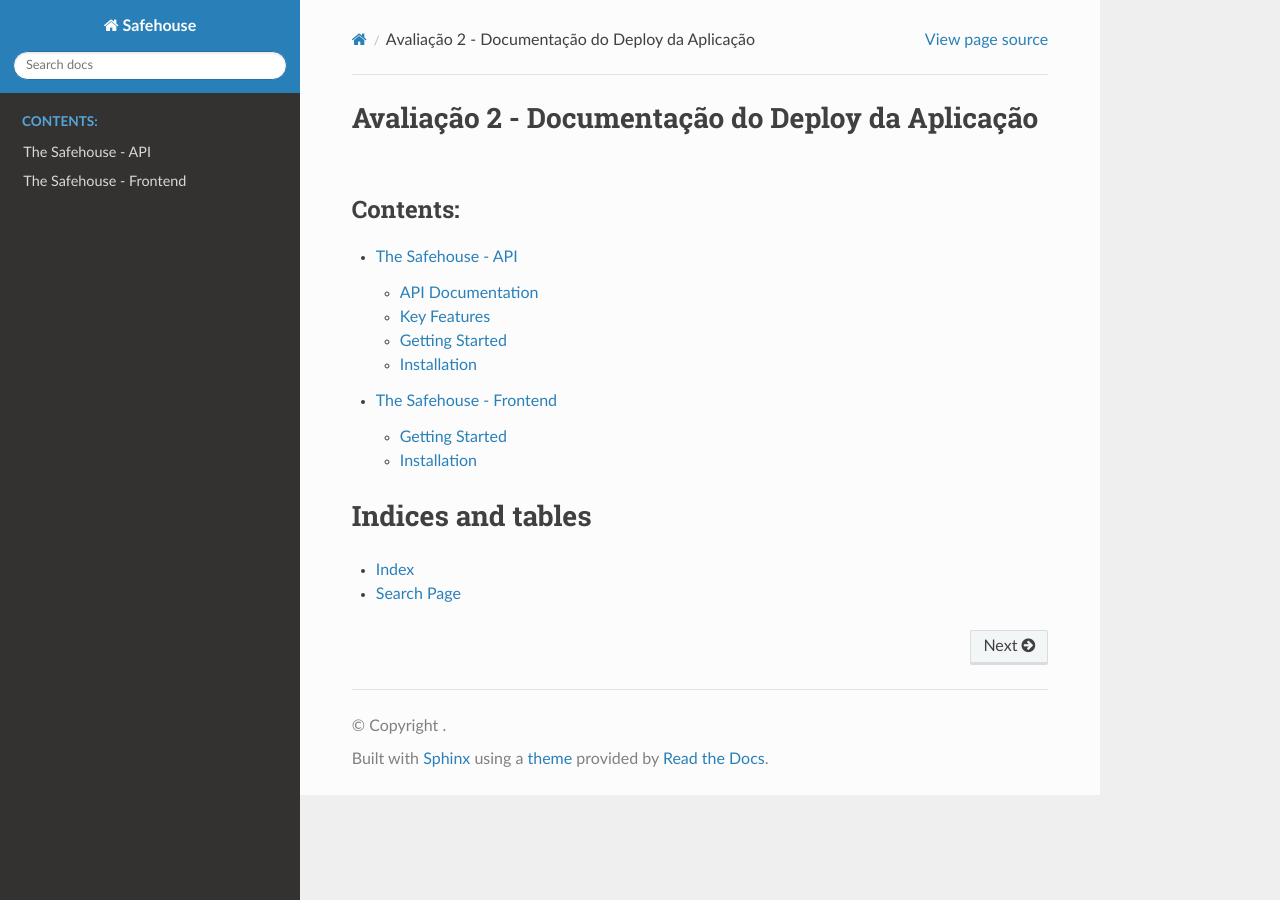
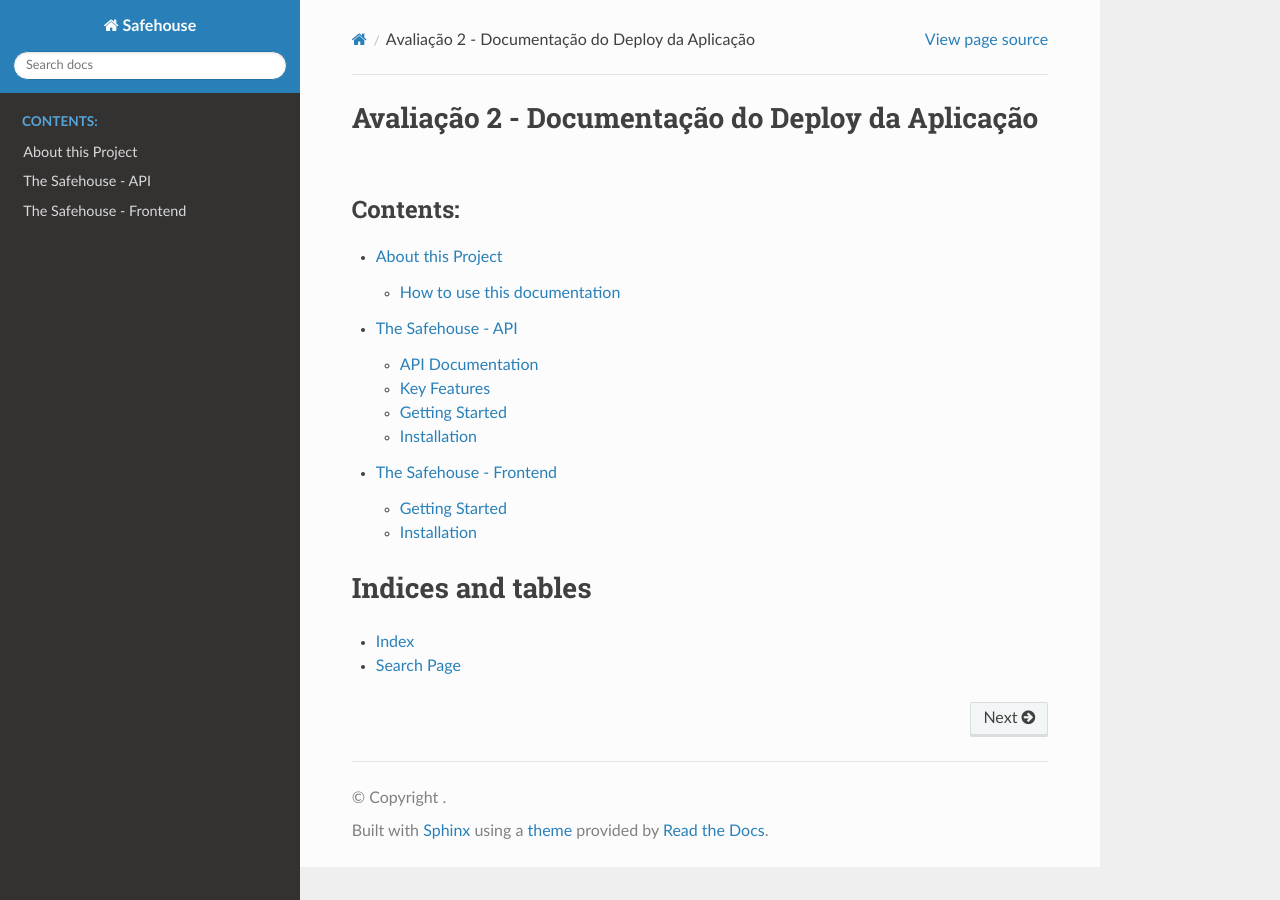
Before and after one commit to adnir-andrade/safehouse, a Sphinx documentation site: the page built from docs/index.rst, in a window 1280 px wide. Built offline with Sphinx 7.4.7 and the Read the Docs theme 2.0.0, drawn with Linux system fonts in a browser that asks for light colours; some of the changed lines change nothing that is shown.

Commit message:
Update docs

```diff
--- /dev/null
+++ b/docs/about.rst
@@ -0,0 +1,54 @@
+About this Project
+===================
+
+How to use this documentation
+------------------
+
+Welcome to the documentation for "The Safehouse" project, developed as part of the "Cloud Development and Operations" course at UTFPR/GP. This guide will help you set up and work with various components of the project.
+
+Key Sections Covered
+~~~~~~~~~~~~~~~~~~~~~
+
+1. Setting Up Your DNS and Certificate Authority (CA)
+^^^^^^^^^^^^^^^^
+
+Learn how to configure your DNS settings and set up a Certificate Authority.
+
+2. Installing and Setting Up GitLab Locally
+^^^^^^^^^^^^^^^^
+
+This section provides detailed instructions on how to install and configure GitLab on your local machine. GitLab will be used to manage your project repositories and CI/CD pipelines.
+
+3. Installing and Configuring Your GitLab Runner
+^^^^^^^^^^^^^^^^
+
+Follow these steps to install and set up a GitLab Runner, which will execute your CI/CD jobs. The GitLab Runner will be configured to use Docker-in-Docker (DinD) for containerized builds and tests.
+
+Working with "The Safehouse" Project
+~~~~~~~~~~~~~~~~~~~~~
+
+The documentation guides you through working with "The Safehouse" project using GitHub as an example. However, as you wil lbe working with your local GitLab, you can follow the same steps, but substituting the GitHub repository with your local GitLab repository.
+Example:
+
+Instead of:
+    GitHub: git clone https://github.com/adnir-andrade/safehouse.git
+Use:
+    GitLab: git clone http://your-gitlab-instance/your-repo/safehouse.git
+
+Pipeline Overview
+~~~~~~~~~~~~~~~~~~~~~
+
+Build and Test Pipeline
+^^^^^^^^^^^^^^^^
+
+The CI/CD pipeline is designed to build and test the project using a Docker-in-Docker (DinD) setup within the GitLab Runner VM. This ensures that all builds and tests are run in a consistent and isolated environment.
+
+Deployment
+^^^^^^^^^^^^^^^^
+
+At the end of the pipeline, the backend of "The Safehouse" project is deployed inside the same container. You can then start the frontend locally, as it is preconfigured to connect to the backend server running on 0.0.0.0:3000.
+
+Virtual Machines with Multipass
+~~~~~~~~~~~~~~~~~~~~~
+
+All components, including the DNS/CA, GitLab, and GitLab Runner, are set up to run inside Virtual Machines managed by Multipass. This setup ensures a clean and isolated environment for each component, simplifying the management and deployment process. But beware, as your RAM usage will be over the top.
--- a/docs/index.rst
+++ b/docs/index.rst
@@ -10,6 +10,7 @@
    :maxdepth: 2
    :caption: Contents:
 
+   about
    backend
    frontend
 
```
